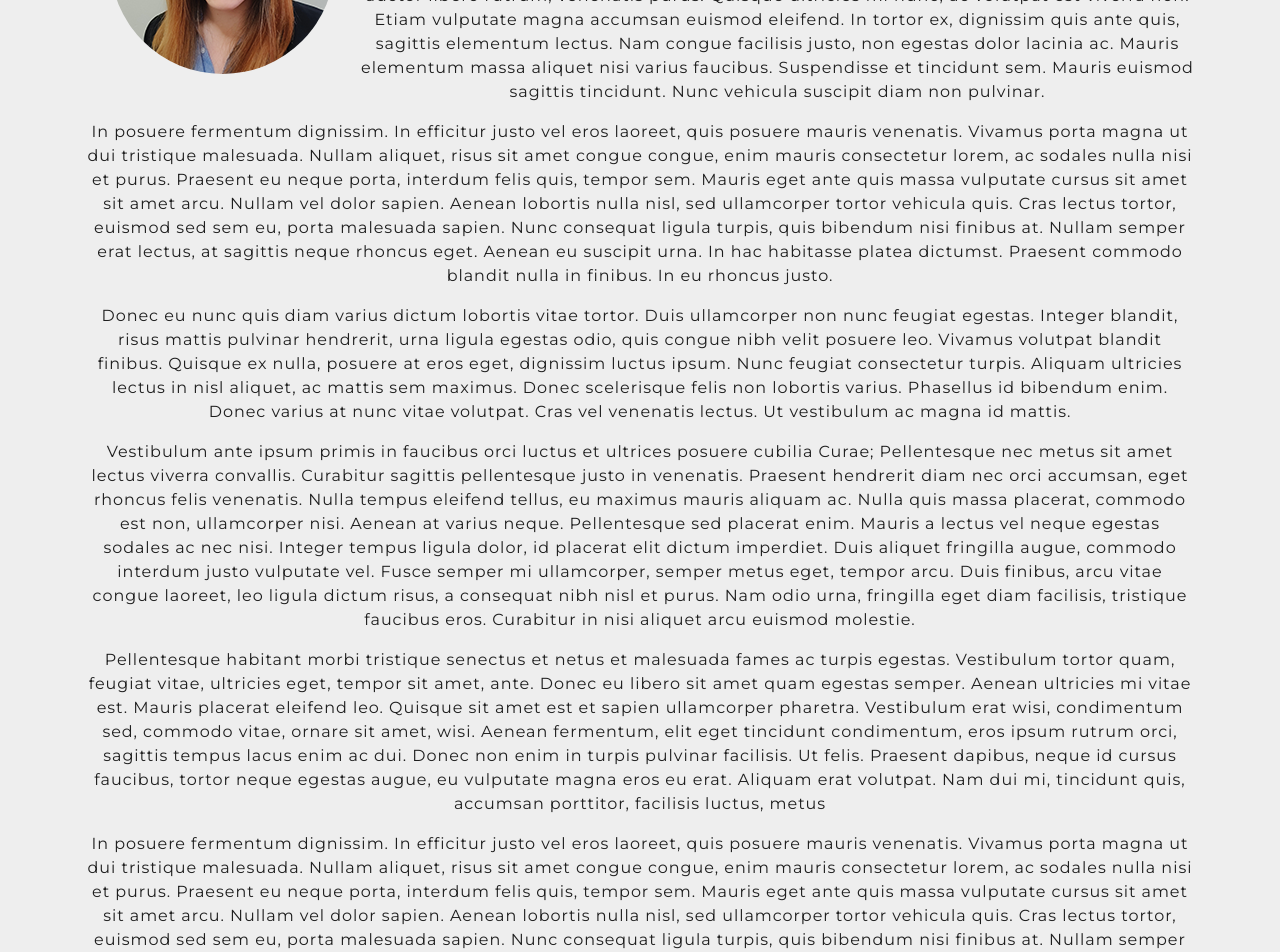
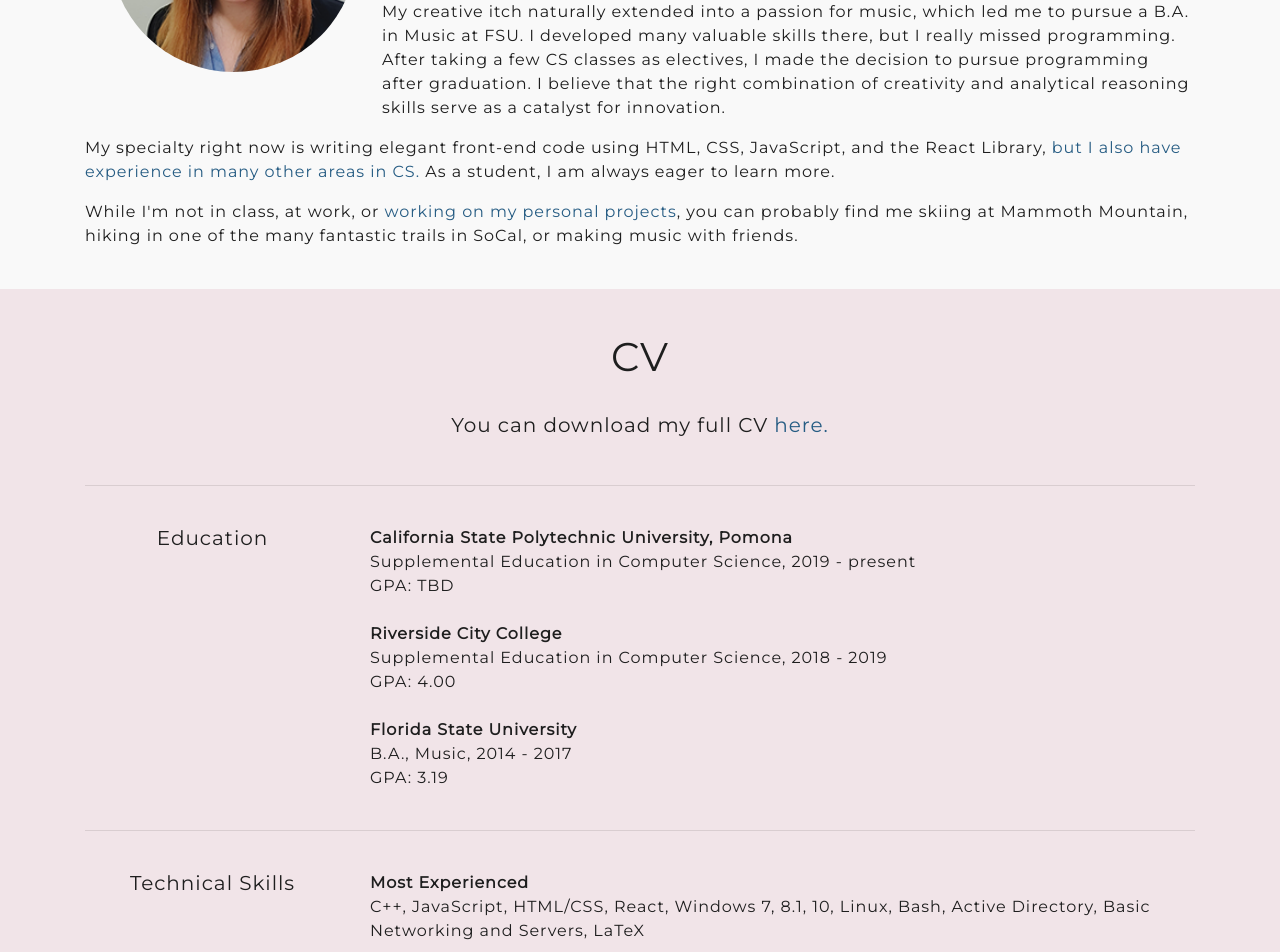
Before and after one commit to rachelscherer/personal-website, a React (Create React App) app: page / in a window 1280 px wide. Shown: the part 480-1432 px from the top of the page. Built offline with nearby package versions, Linux system fonts and the light colour scheme.

Commit message:
Modified about section

```diff
--- a/src/components/NavigationBar/NavigationBar.css
+++ b/src/components/NavigationBar/NavigationBar.css
@@ -95,13 +95,13 @@ hr.bottom {
   }
 
   hr.top {
-    border: 1px solid #dddddd;
+    border: 1px solid #eeeeee;
     width: 45%;
     min-width: 500px;
   }
 
   hr.bottom {
-    border: 1px solid #dddddd;
+    border: 1px solid #eeeeee;
     width: 56%;
     min-width: 740px;
   }
@@ -110,7 +110,7 @@ hr.bottom {
     position: relative;
     margin-top: 0px;
     padding-top: 180px;
-    background-color: #eeeeee;
+    background-color: #f9f9f9;
     transition: background-color 0.35s ease;
   }
 
@@ -122,7 +122,7 @@ hr.bottom {
   }
 
   .scrolled .navLink {
-    color: #eeeeee;
+    color: #f9f9f9;
   }
   .scrolled .active .navLink {
     color: #ff4500;
--- a/src/components/SideDrawer/DrawerButton.css
+++ b/src/components/SideDrawer/DrawerButton.css
@@ -6,7 +6,7 @@
   left: 30px;
   margin-top: -7px;
   background: transparent;
-  border: 2px solid #BBBBBB;
+  border: 2px solid #DDDDDD;
   border-radius: 6px;
   height: 40px;
   width: 50px;
@@ -17,7 +17,7 @@
 .line {
   width: 100%;
   height: 2px;
-  background: #BBBBBB;
+  background: #DDDDDD;
 }
 
 @media only screen and (min-width: 768px) {
--- a/src/components/SideDrawer/SideDrawer.css
+++ b/src/components/SideDrawer/SideDrawer.css
@@ -3,7 +3,7 @@
   bottom: 0;
   width: 70%;
   max-width: 400px;
-  background: #EEEEEE;
+  background: #f9f9f9;
   box-shadow: 2px 0 5px rgba(0, 0, 0, 0.5);
   position: fixed;
   z-index: 2;
--- a/src/index.css
+++ b/src/index.css
@@ -1,6 +1,6 @@
 body {
   margin: 0;
-  background-color: #eeeeee;
+  background-color: #f9f9f9;
   color: #1E1E1E;
   font-family: "Montserrat", -apple-system, BlinkMacSystemFont, "Segoe UI",
     "Roboto", "Oxygen", "Ubuntu", "Cantarell", "Fira Sans", "Droid Sans",
@@ -10,6 +10,24 @@ body {
   -moz-osx-font-smoothing: grayscale;
 }
 
+p{
+  text-align: left;
+}
+
+a {
+  transition: color 0.12s;
+  color: #265c83;
+}
+
+a:hover {
+  color: #ff7f50;
+  cursor: pointer;
+}
+a:active {
+  transition: color 0.12s;
+  color: #ff4500;
+}
+
 code {
   font-family: source-code-pro, Menlo, Monaco, Consolas, "Courier New",
     monospace;
--- a/src/pages/About.css
+++ b/src/pages/About.css
@@ -2,11 +2,28 @@
   border-radius: 50%;
   float: top;
   margin: 25px;
+  width: 247px;
 }
 
 .aboutbg {
-  background-color: #eeeeee;
+  background-color: #f9f9f9;
   padding-bottom: 1px;
+}
+
+.aboutNavLink {
+  padding: 0;
+  display: inline;
+  transition: color 0.12s;
+  color: #265c83;
+}
+
+.aboutNavLink:hover {
+  color: #ff7f50;
+  cursor: pointer;
+}
+.aboutNavLink:active {
+  transition: color 0.12s;
+  color: #ff4500;
 }
 
 @media only screen and (min-width: 768px) {
--- a/src/pages/About.js
+++ b/src/pages/About.js
@@ -1,5 +1,6 @@
 import React from "react";
 import Container from "react-bootstrap/Container";
+import { Link } from "react-scroll";
 import "./About.css";
 import rachel from "./../assets/rachel.png";
 
@@ -7,92 +8,30 @@ export const About = () => (
   <div id="about" className="aboutbg">
     <Container>
       <br />
-      <br />
       <img src={rachel} alt="" className="aboutimg" />
-      <p>After graduating with a B.A. in Music from the Florida State University in 2017, I decided to learn to code. Now, I am a web developer, computer science student, and I.T. worker based in Riverside, CA. </p>
-
-      <p>
-        Lorem ipsum dolor sit amet, consectetur adipiscing elit. Phasellus
-        mattis efficitur dolor, in porta erat. Etiam interdum consectetur
-        facilisis. Sed ultrices orci velit, nec iaculis erat aliquam quis. Nunc
-        consequat bibendum ligula ac consequat. Sed eget ligula ultricies,
-        auctor libero rutrum, venenatis purus. Quisque ultricies mi nunc, ac
-        volutpat est viverra non. Etiam vulputate magna accumsan euismod
-        eleifend. In tortor ex, dignissim quis ante quis, sagittis elementum
-        lectus. Nam congue facilisis justo, non egestas dolor lacinia ac. Mauris
-        elementum massa aliquet nisi varius faucibus. Suspendisse et tincidunt
-        sem. Mauris euismod sagittis tincidunt. Nunc vehicula suscipit diam non
-        pulvinar.
-      </p>
-      <p>
-        In posuere fermentum dignissim. In efficitur justo vel eros laoreet,
-        quis posuere mauris venenatis. Vivamus porta magna ut dui tristique
-        malesuada. Nullam aliquet, risus sit amet congue congue, enim mauris
-        consectetur lorem, ac sodales nulla nisi et purus. Praesent eu neque
-        porta, interdum felis quis, tempor sem. Mauris eget ante quis massa
-        vulputate cursus sit amet sit amet arcu. Nullam vel dolor sapien. Aenean
-        lobortis nulla nisl, sed ullamcorper tortor vehicula quis. Cras lectus
-        tortor, euismod sed sem eu, porta malesuada sapien. Nunc consequat
-        ligula turpis, quis bibendum nisi finibus at. Nullam semper erat lectus,
-        at sagittis neque rhoncus eget. Aenean eu suscipit urna. In hac
-        habitasse platea dictumst. Praesent commodo blandit nulla in finibus. In
-        eu rhoncus justo.
-      </p>
-      <p>
-        Donec eu nunc quis diam varius dictum lobortis vitae tortor. Duis
-        ullamcorper non nunc feugiat egestas. Integer blandit, risus mattis
-        pulvinar hendrerit, urna ligula egestas odio, quis congue nibh velit
-        posuere leo. Vivamus volutpat blandit finibus. Quisque ex nulla, posuere
-        at eros eget, dignissim luctus ipsum. Nunc feugiat consectetur turpis.
-        Aliquam ultricies lectus in nisl aliquet, ac mattis sem maximus. Donec
-        scelerisque felis non lobortis varius. Phasellus id bibendum enim. Donec
-        varius at nunc vitae volutpat. Cras vel venenatis lectus. Ut vestibulum
-        ac magna id mattis.
-      </p>
-      <p>
-        Vestibulum ante ipsum primis in faucibus orci luctus et ultrices posuere
-        cubilia Curae; Pellentesque nec metus sit amet lectus viverra convallis.
-        Curabitur sagittis pellentesque justo in venenatis. Praesent hendrerit
-        diam nec orci accumsan, eget rhoncus felis venenatis. Nulla tempus
-        eleifend tellus, eu maximus mauris aliquam ac. Nulla quis massa
-        placerat, commodo est non, ullamcorper nisi. Aenean at varius neque.
-        Pellentesque sed placerat enim. Mauris a lectus vel neque egestas
-        sodales ac nec nisi. Integer tempus ligula dolor, id placerat elit
-        dictum imperdiet. Duis aliquet fringilla augue, commodo interdum justo
-        vulputate vel. Fusce semper mi ullamcorper, semper metus eget, tempor
-        arcu. Duis finibus, arcu vitae congue laoreet, leo ligula dictum risus,
-        a consequat nibh nisl et purus. Nam odio urna, fringilla eget diam
-        facilisis, tristique faucibus eros. Curabitur in nisi aliquet arcu
-        euismod molestie.
-      </p>
-      <p>
-        Pellentesque habitant morbi tristique senectus et netus et malesuada
-        fames ac turpis egestas. Vestibulum tortor quam, feugiat vitae,
-        ultricies eget, tempor sit amet, ante. Donec eu libero sit amet quam
-        egestas semper. Aenean ultricies mi vitae est. Mauris placerat eleifend
-        leo. Quisque sit amet est et sapien ullamcorper pharetra. Vestibulum
-        erat wisi, condimentum sed, commodo vitae, ornare sit amet, wisi. Aenean
-        fermentum, elit eget tincidunt condimentum, eros ipsum rutrum orci,
-        sagittis tempus lacus enim ac dui. Donec non enim in turpis pulvinar
-        facilisis. Ut felis. Praesent dapibus, neque id cursus faucibus, tortor
-        neque egestas augue, eu vulputate magna eros eu erat. Aliquam erat
-        volutpat. Nam dui mi, tincidunt quis, accumsan porttitor, facilisis
-        luctus, metus
-      </p>
-      <p>
-        In posuere fermentum dignissim. In efficitur justo vel eros laoreet,
-        quis posuere mauris venenatis. Vivamus porta magna ut dui tristique
-        malesuada. Nullam aliquet, risus sit amet congue congue, enim mauris
-        consectetur lorem, ac sodales nulla nisi et purus. Praesent eu neque
-        porta, interdum felis quis, tempor sem. Mauris eget ante quis massa
-        vulputate cursus sit amet sit amet arcu. Nullam vel dolor sapien. Aenean
-        lobortis nulla nisl, sed ullamcorper tortor vehicula quis. Cras lectus
-        tortor, euismod sed sem eu, porta malesuada sapien. Nunc consequat
-        ligula turpis, quis bibendum nisi finibus at. Nullam semper erat lectus,
-        at sagittis neque rhoncus eget. Aenean eu suscipit urna. In hac
-        habitasse platea dictumst. Praesent commodo blandit nulla in finibus. In
-        eu rhoncus justo.
-      </p>
+      <p>After graduating with a B.A. in Music from the Florida State University in 2017, I decided to learn to code. Now, I am a web developer, computer science student, and I.T. professional based in Riverside, California. </p>
+      <p>I began my journey with programming at the age of 10 when I used to create and program Flash games using Macromedia Flash MX 2004 and ActionScript 2.0. I was always drawn to the creativity in planning, designing, drawing, and animating these games as well as the satisfaction in programming them to bring it all together.</p>
+      <p>My creative itch naturally extended into a passion for music, which led me to pursue a B.A. in Music at FSU. I developed many valuable skills there, but I really missed programming. After taking a few CS classes as electives, I made the decision to pursue programming after graduation. I believe that the right combination of creativity and analytical reasoning skills serve as a catalyst for innovation.</p>
+      <p>My specialty right now is writing elegant front-end code using HTML, CSS, JavaScript, and the React Library, <Link
+              activeClass="active"
+              to="cv"
+              spy={true}
+              smooth={true}
+              offset={-55}
+              duration={1000}
+            >
+              <div className="aboutNavLink">but I also have experience in many other areas in CS.</div>
+            </Link> As a student, I am always eager to learn more.</p>
+      <p>While I'm not in class, at work, or <Link
+              activeClass="active"
+              to="projects"
+              spy={true}
+              smooth={true}
+              offset={-55}
+              duration={1000}
+            >
+              <div className="aboutNavLink">working on my personal projects</div>
+            </Link>, you can probably find me skiing at Mammoth Mountain, hiking in one of the many fantastic trails in SoCal, or making music with friends.</p>
       <br />
     </Container>
   </div>
--- a/src/pages/Contact.css
+++ b/src/pages/Contact.css
@@ -1,7 +1,7 @@
 .contactbg {
   background-color: #374353;
   padding-bottom:1px;
-  color: #EEEEEE;
+  color: #f9f9f9;
 }
 
 .contacthr{
@@ -10,12 +10,12 @@
 }
 
 .icon a{
-  color: #EEEEEE;
+  color: #f9f9f9;
 }
 
 .icon i{
   font-size: 30px;
-  color: #EEEEEE;
+  color: #f9f9f9;
 }
 
 .icon a:hover{
--- a/src/pages/Projects.css
+++ b/src/pages/Projects.css
@@ -46,7 +46,7 @@
 
 .shade {
   background-color: rgba(0, 0, 0, 0.75);
-  color: white;
+  color: #f9f9f9;
   height: 100%;
   width: 100%;
   padding: 20px;
```
